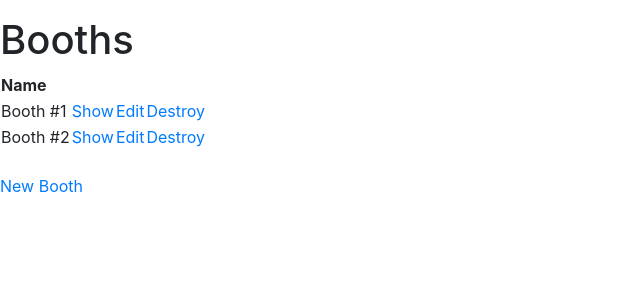
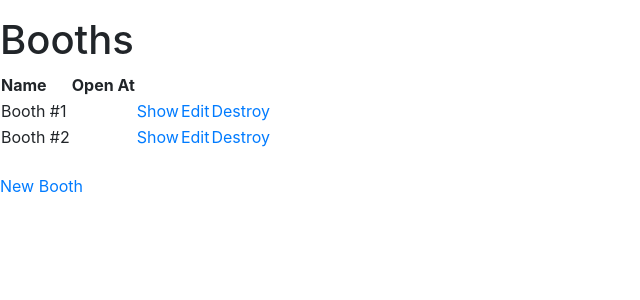
Before and after one commit to bovi/winesphere, a Rails app: page /booths in a window 1280 px wide. Shown: the top 300 px of the page, without its empty margins (0-640 px from the left). Run offline with Rails 7, Linux system fonts and the light colour scheme; data comes from the database, SQL or seed files in the repository.

Commit message:
add opening time to booth

```diff
--- a/app/controllers/booths_controller.rb
+++ b/app/controllers/booths_controller.rb
@@ -77,7 +77,7 @@ class BoothsController < ApplicationController
     @booth = Booth.find(params[:booth_id])
     if @booth.scales.first.weights
       h = @booth.scales.first.weights
-                       .where(created_at: Date.today.beginning_of_day..Date.today.end_of_day)
+                       .where(created_at: @booth.open_at..DateTime.now)
                        .group_by_minute(:created_at).average(:weight)
       last_data = nil
       last_time = nil
@@ -90,7 +90,6 @@ class BoothsController < ApplicationController
             # refill
           else
             # no refill
-            #debugger
             begin
               new_ml = last_data - v
             rescue FloatDomainError
@@ -101,7 +100,7 @@ class BoothsController < ApplicationController
 
 
             # per minute not more than 3000ml
-            new_ml = 3000 if new_ml > 3000
+            new_ml = 1000 if new_ml > 4000
 
             ml = ml + new_ml
           end
@@ -141,7 +140,7 @@ class BoothsController < ApplicationController
     #@booth = Booth.new(booth_params)
 
     respond_to do |format|
-      if @booth.save
+      if true #@booth.save
         format.html { redirect_to @booth, notice: 'Booth was successfully created.' }
         format.json { render :show, status: :created, location: @booth }
       else
@@ -155,8 +154,12 @@ class BoothsController < ApplicationController
   # PATCH/PUT /booths/1.json
   def update
     respond_to do |format|
-      if true #@booth.update(booth_params)
-        format.html { redirect_to @booth, notice: 'Booth was successfully updated.' }
+      dt = Time.new(params["open_at"]["year"].to_i, params["open_at"]["month"].to_i,
+                    params["open_at"]["day"].to_i, params["open_at"]["hour"].to_i,
+                    params["open_at"]["minute"].to_i) - 8.hours
+      @booth.open_at = dt
+      if @booth.save
+        format.html { redirect_to booths_url, notice: 'Booth was successfully updated.' }
         format.json { render :show, status: :ok, location: @booth }
       else
         format.html { render :edit }
@@ -183,6 +186,6 @@ class BoothsController < ApplicationController
 
     # Never trust parameters from the scary internet, only allow the white list through.
     def booth_params
-      params.require(:booth).permit(:name)
+      params.require(:booth).permit(:name, :open_at)
     end
 end
--- a/app/views/booths/_form.html.erb
+++ b/app/views/booths/_form.html.erb
@@ -16,6 +16,11 @@
     <%= form.text_field :name %>
   </div>
 
+  <div class="field">
+    <%= form.label :open_at %>
+    <%= select_datetime booth.open_at, :prefix => :open_at %>
+  </div>
+
   <div class="actions">
     <%= form.submit %>
   </div>
--- a/app/views/booths/index.html.erb
+++ b/app/views/booths/index.html.erb
@@ -6,6 +6,7 @@
   <thead>
     <tr>
       <th>Name</th>
+      <th>Open At</th>
       <th colspan="3"></th>
     </tr>
   </thead>
@@ -14,6 +15,11 @@
     <% @booths.each do |booth| %>
       <tr>
         <td><%= booth.name %></td>
+        <% if booth.open_at %>
+          <td><%= booth.open_at %></td>
+        <% else %>
+          <td></td>
+        <% end %>
         <td><%= link_to 'Show', booth %></td>
         <td><%= link_to 'Edit', edit_booth_path(booth) %></td>
         <td><%= link_to 'Destroy', booth, method: :delete, data: { confirm: 'Are you sure?' } %></td>
--- /dev/null
+++ b/db/migrate/20191128121028_add_open_at_to_booths.rb
@@ -0,0 +1,5 @@
+class AddOpenAtToBooths < ActiveRecord::Migration[6.0]
+  def change
+    add_column :booths, :open_at, :datetime
+  end
+end
```
Also changed, not shown: db/schema.rb.
